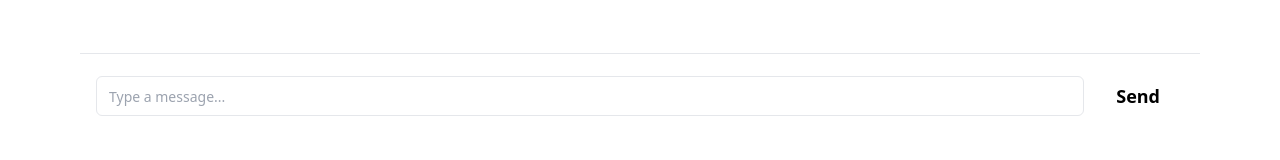
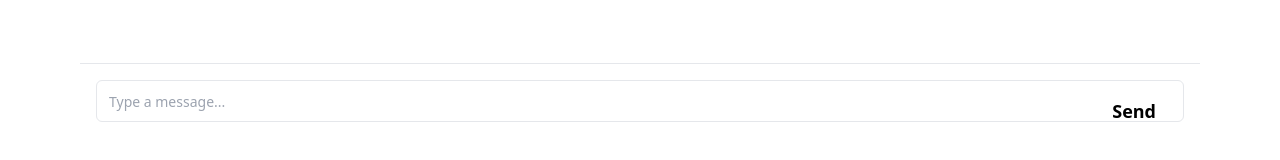
Before and after one commit to mubashirhussan/aiplane, a Next.js app: page /chatbot in a window 1280 px wide. Shown: the part 582-742 px from the top of the page. Built offline with nearby package versions, Linux system fonts and the light colour scheme.

Commit message:
chatbot screen has been added

```diff
--- a/app/chatbot/page.tsx
+++ b/app/chatbot/page.tsx
@@ -136,12 +136,12 @@ export default function ChatInterface() {
 
       {/* Input */}
       <div className="p-4 border-t">
-        <div className="flex items-center gap-2">
+        <div className="relative ">
           <input
             value={inputValue}
             onChange={(e) => setInputValue(e.target.value)}
             placeholder="Type a message..."
-            className="flex-1 h-10 px-3 text-black py-2 text-sm border rounded-md focus:outline-none focus:ring-2 focus:ring-gray-200"
+            className="w-full h-10 px-3 py-5 text-black pr-20 text-sm border rounded-md focus:outline-none focus:ring-2 focus:ring-gray-200"
             onKeyDown={(e) => {
               if (e.key === "Enter" && !e.shiftKey) {
                 e.preventDefault();
@@ -149,7 +149,10 @@ export default function ChatInterface() {
               }
             }}
           />
-          <Button onClick={handleSendMessage} className="px-4 py-2">
+          <Button
+            onClick={handleSendMessage}
+            className="absolute right-1 top-1/2 -translate-y-1/2 px-4 py-1 h-8"
+          >
             Send
           </Button>
         </div>
```
